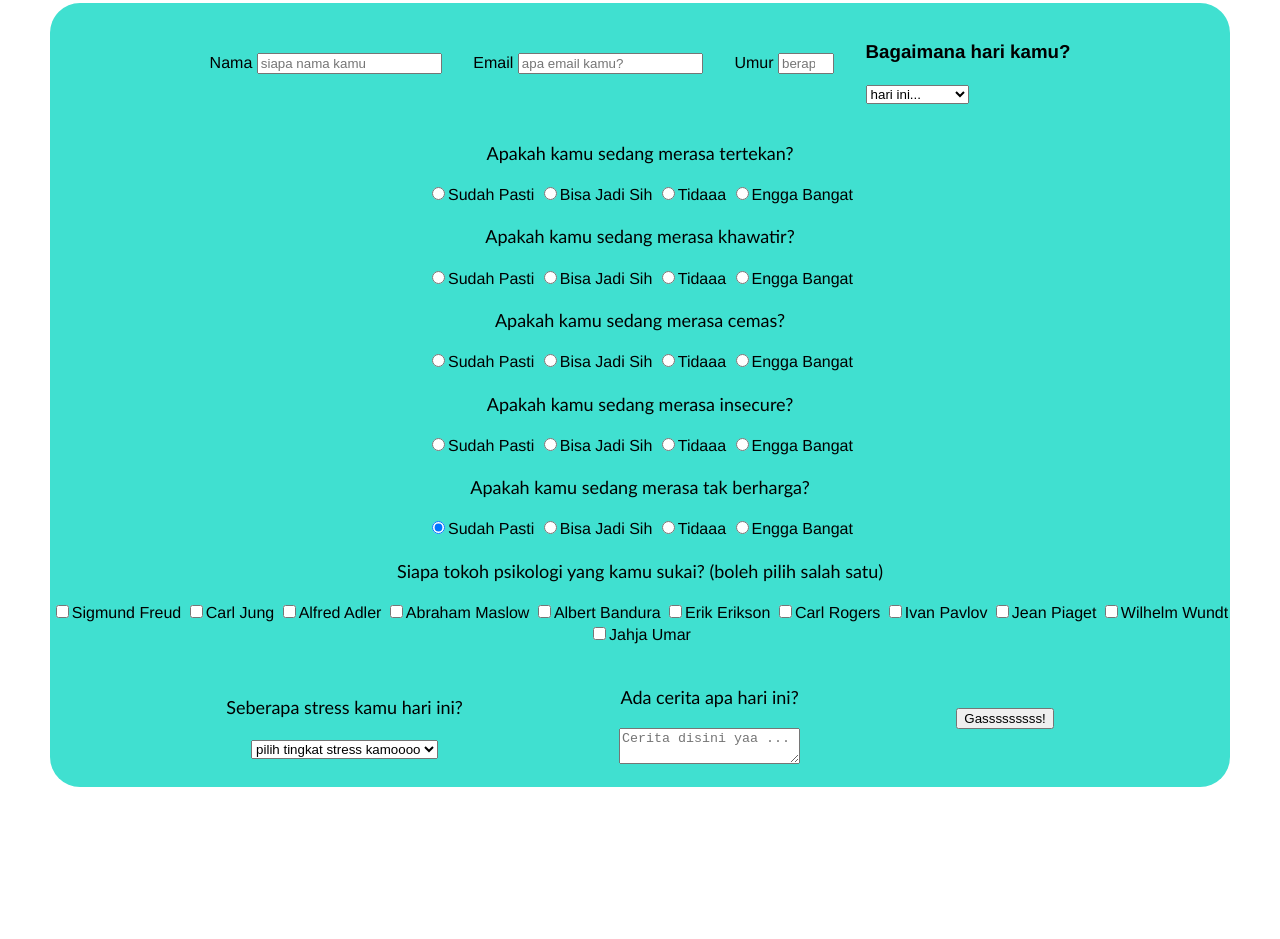
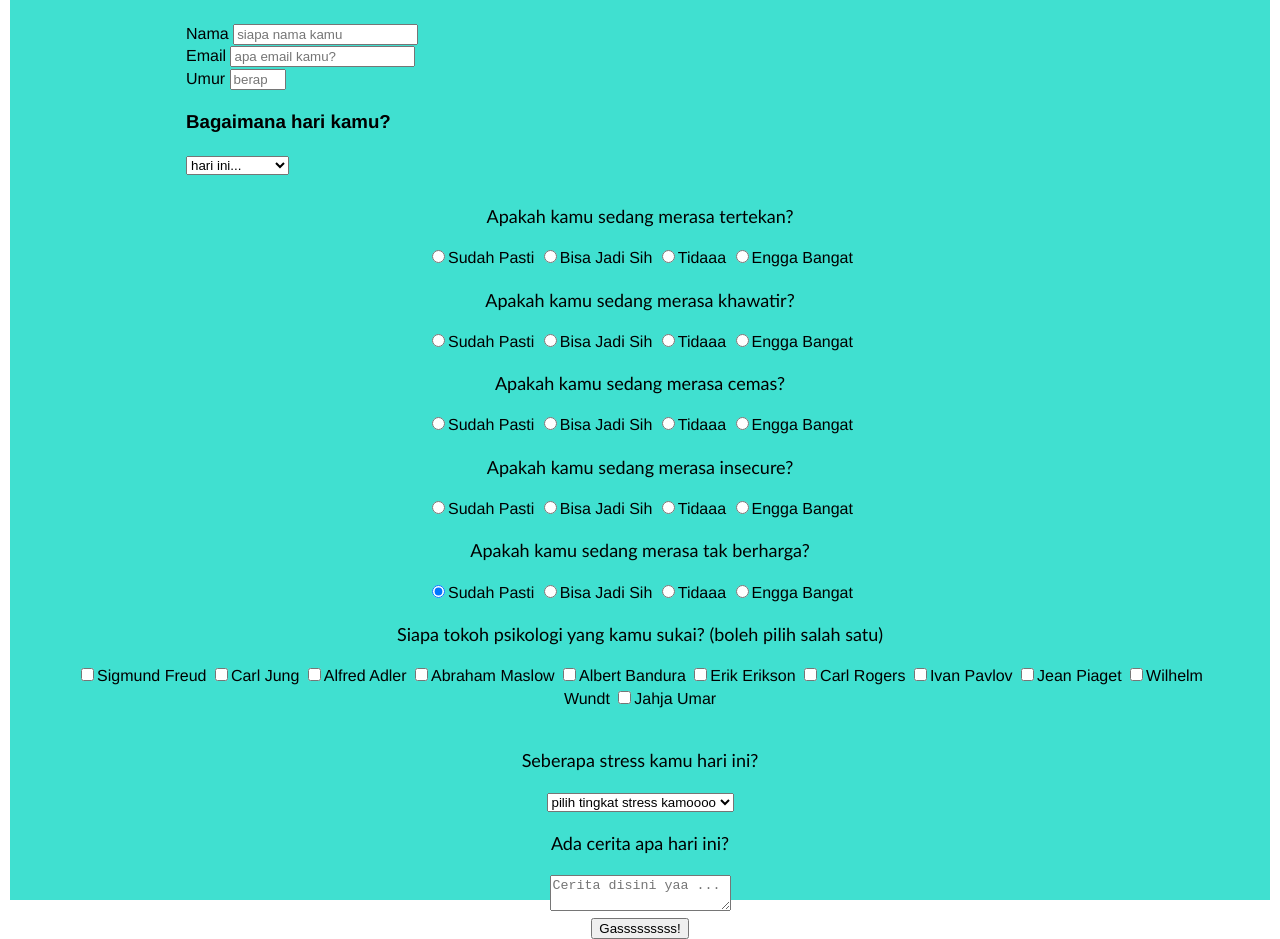
Before and after one commit to shadnifofficial/survey-form, a plain HTML site: page index.html in a window 1280 px wide. Shown: the part 239-1178 px from the top of the page. Before the commit the page ends 1076 px from the top, so only its background shows below. Drawn offline with Linux system fonts and the light colour scheme.

Commit message:
Add files via upload

```diff
--- a/survey.css
+++ b/survey.css
@@ -15,32 +15,20 @@ body {
 }
 
 .identitas {
-  display: flex;
-  flex-wrap: wrap;
-  justify-content: space-evenly;
   margin: 0 10% 0 10%;
   padding: 10px;
   align-items: center;
-
-  height: 100px;
 }
 
 .afeksi {
-  display: flex;
-  flex-wrap: wrap;
-  justify-content: space-around;
   text-align: center;
 }
 
 .stress {
-  display: flex;
-  flex-wrap: wrap;
-  justify-content: space-evenly;
   margin: 10px;
   padding: 10px;
   width: auto;
   height: 100px;
-  align-items: center;
 }
 
 #dropdown {
@@ -57,7 +45,10 @@ p {
 }
 
 .formm {
+  display: flex;
+  flex-wrap: wrap;
+  justify-content: space-between;
   background-color: turquoise;
-  margin: 50px;
-  border-radius: 30px;
+  padding: 50px;
+  margin: 10px;
 }
```
